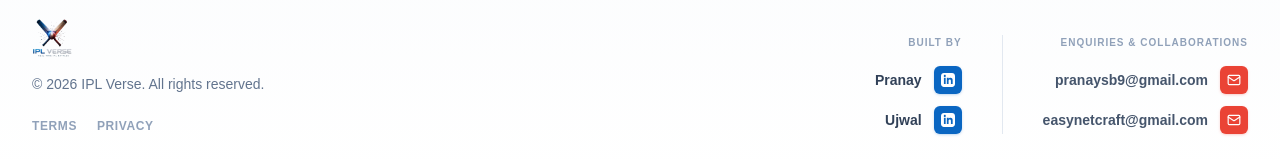
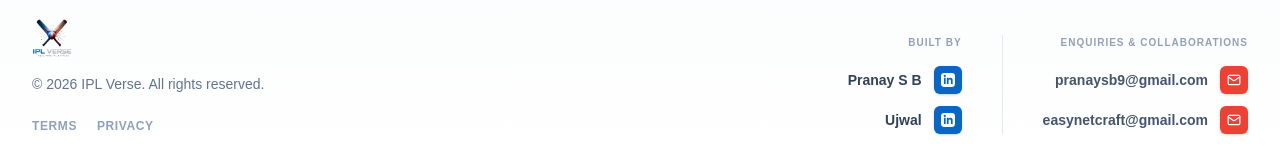
Before and after one commit to ujwal209/iplverse, a Next.js app: page / in a window 1280 px wide. Shown: the part 4394-4554 px from the top of the page. Built offline with nearby package versions, Linux system fonts and the light colour scheme; no server answers; a web font is replaced by a local one.

Commit message:
docs: update creator name to Pranay S B

```diff
--- a/app/page.tsx
+++ b/app/page.tsx
@@ -371,7 +371,7 @@ export default function Home() {
               <div className="flex flex-col items-center sm:items-end gap-3 sm:pr-10 sm:border-r border-slate-200">
                 <div className="text-[10px] font-black uppercase tracking-widest text-slate-400 mb-1">Built By</div>
                 <div className="flex items-center gap-3">
-                  <span className="text-sm font-bold text-slate-700">Pranay</span>
+                  <span className="text-sm font-bold text-slate-700">Pranay S B</span>
                   <a href="https://www.linkedin.com/in/pranaysb/" target="_blank" rel="noreferrer" className="flex items-center justify-center h-7 w-7 rounded-md bg-[#0A66C2] text-white shadow-sm shadow-[#0A66C2]/20 hover:-translate-y-0.5 hover:shadow-md hover:shadow-[#0A66C2]/30 transition-all" title="Pranay's LinkedIn">
                     <svg xmlns="http://www.w3.org/2000/svg" viewBox="0 0 24 24" fill="currentColor" className="h-3.5 w-3.5"><path d="M19 0h-14c-2.761 0-5 2.239-5 5v14c0 2.761 2.239 5 5 5h14c2.762 0 5-2.239 5-5v-14c0-2.761-2.238-5-5-5zm-11 19h-3v-11h3v11zm-1.5-12.268c-.966 0-1.75-.79-1.75-1.764s.784-1.764 1.75-1.764 1.75.79 1.75 1.764-.783 1.764-1.75 1.764zm13.5 12.268h-3v-5.604c0-3.368-4-3.113-4 0v5.604h-3v-11h3v1.765c1.396-2.586 7-2.777 7 2.476v6.759z"/></svg>
                   </a>
```
Also changed, not shown: 1 other file (tests, documents, lock files or other folders).
